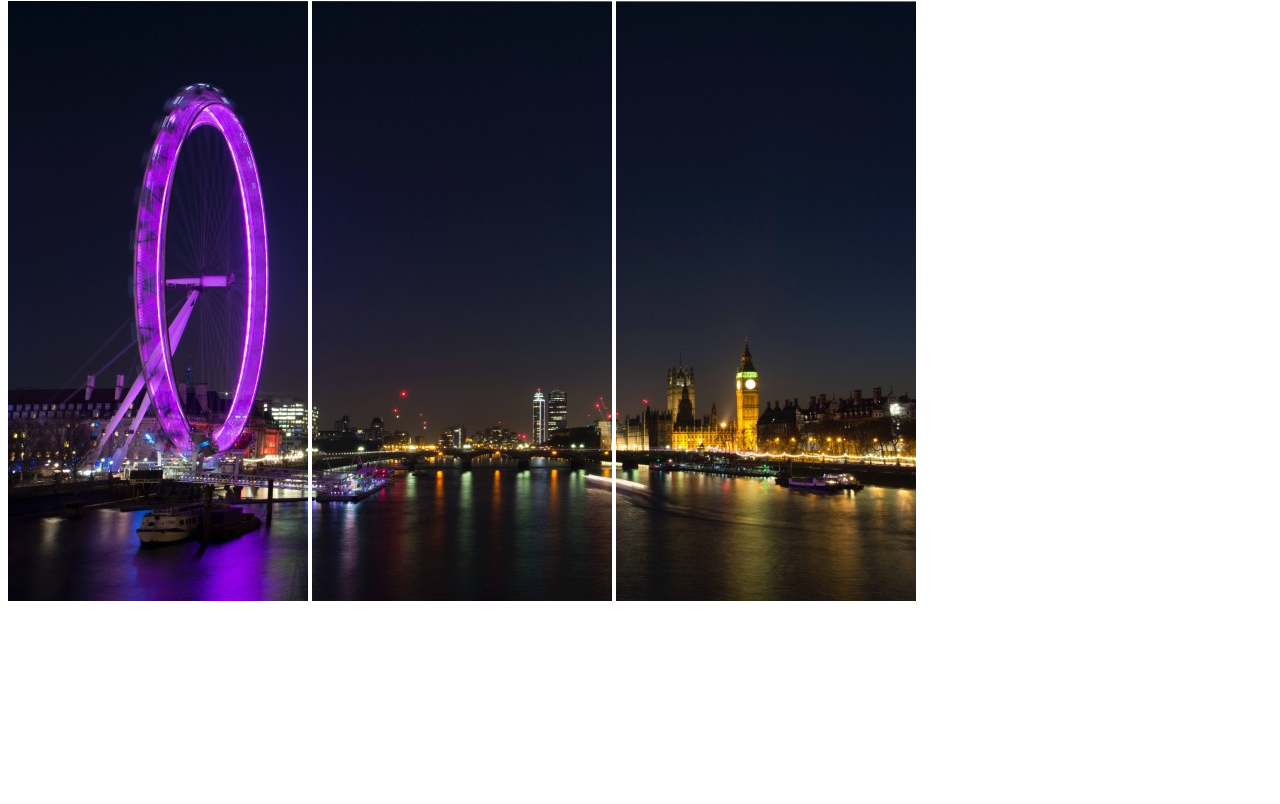
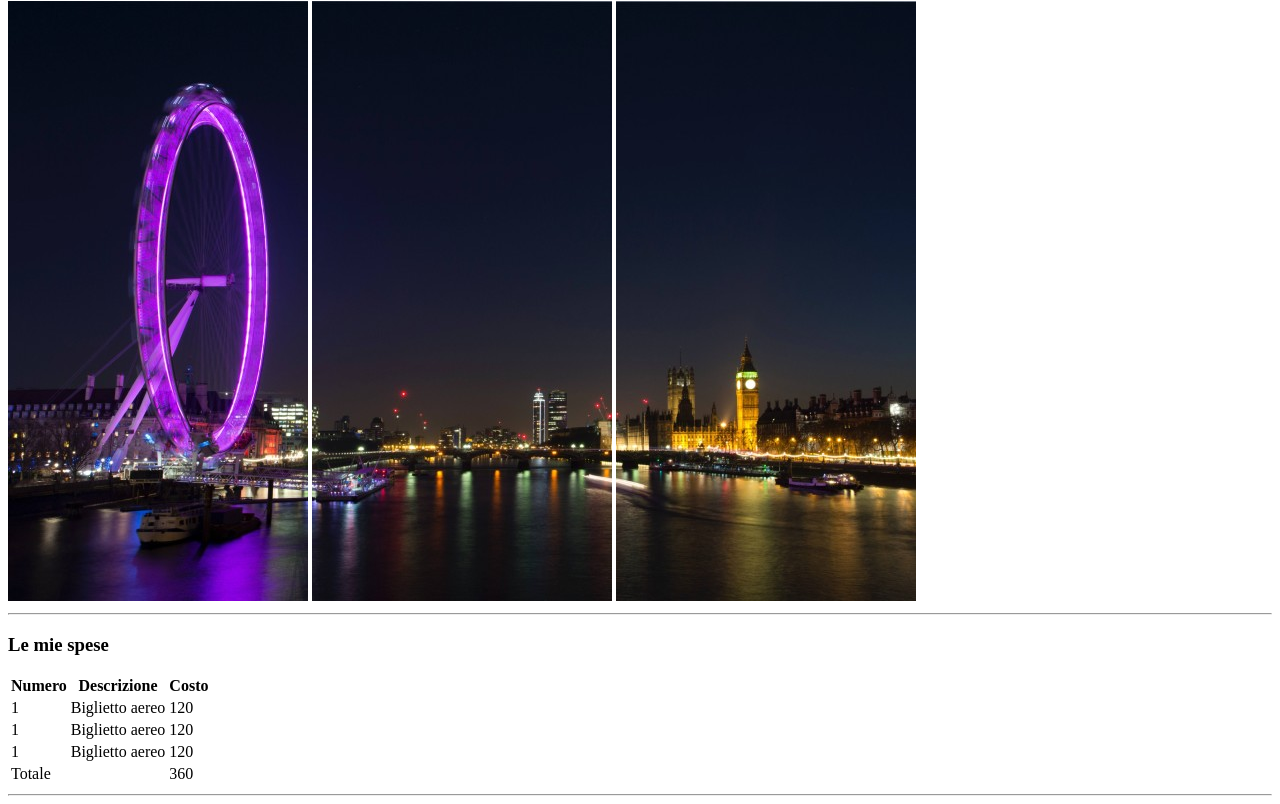
Before and after one commit to Christian-Lepidi/html-london-trip, a plain HTML site: page index.html in a window 1280 px wide. Shown: the part 79-883 px from the top of the page. Before the commit the page ends 800 px from the top, so only its background shows below. Drawn offline with Linux system fonts and the light colour scheme.

Commit message:
tabella spese

```diff
--- a/index.html
+++ b/index.html
@@ -10,9 +10,48 @@
   <!--Parte iniziale-->
   <header>
     <h1>Il mio viaggio a Londra</h1>
-    <img src="img/pexels-bill-emrich-230794-0.jpg" alt="ruota panoramica">
-    <img src="img/pexels-bill-emrich-230794-1.jpg" alt="Ponte">
-    <img src="img/pexels-bill-emrich-230794-2.jpg" alt="Big Ban">
+    <img src="./img/pexels-bill-emrich-230794-0.jpg" alt="ruota panoramica">
+    <img src="./img/pexels-bill-emrich-230794-1.jpg" alt="Ponte">
+    <img src="./img/pexels-bill-emrich-230794-2.jpg" alt="Big Ban">
   </header>
+  <hr>
+  <!--Tabella delle spese-->
+  <main>
+    <h3>Le mie spese</h3>
+    <table>
+        <thead>
+           <tr>
+            <th>Numero</th>
+            <th>Descrizione</th>
+            <th>Costo</th>
+           </tr>
+        </thead>
+        <tbody>
+           <tr>
+            <td>1</td>
+            <td>Biglietto aereo</td>
+            <td>120</td>
+           </tr>
+           <tr>
+            <td>1</td>
+            <td>Biglietto aereo</td>
+            <td>120</td>
+           </tr>
+           <tr>
+            <td>1</td>
+            <td>Biglietto aereo</td>
+            <td>120</td>
+           </tr>
+        </tbody>
+        <tfoot>
+           <tr>
+            <td>Totale</td>
+            <td></td>
+            <td>360</td>
+           </tr>
+        </tfoot>
+    </table>
+    <hr>
+  </main>
 </body>
 </html>
```
